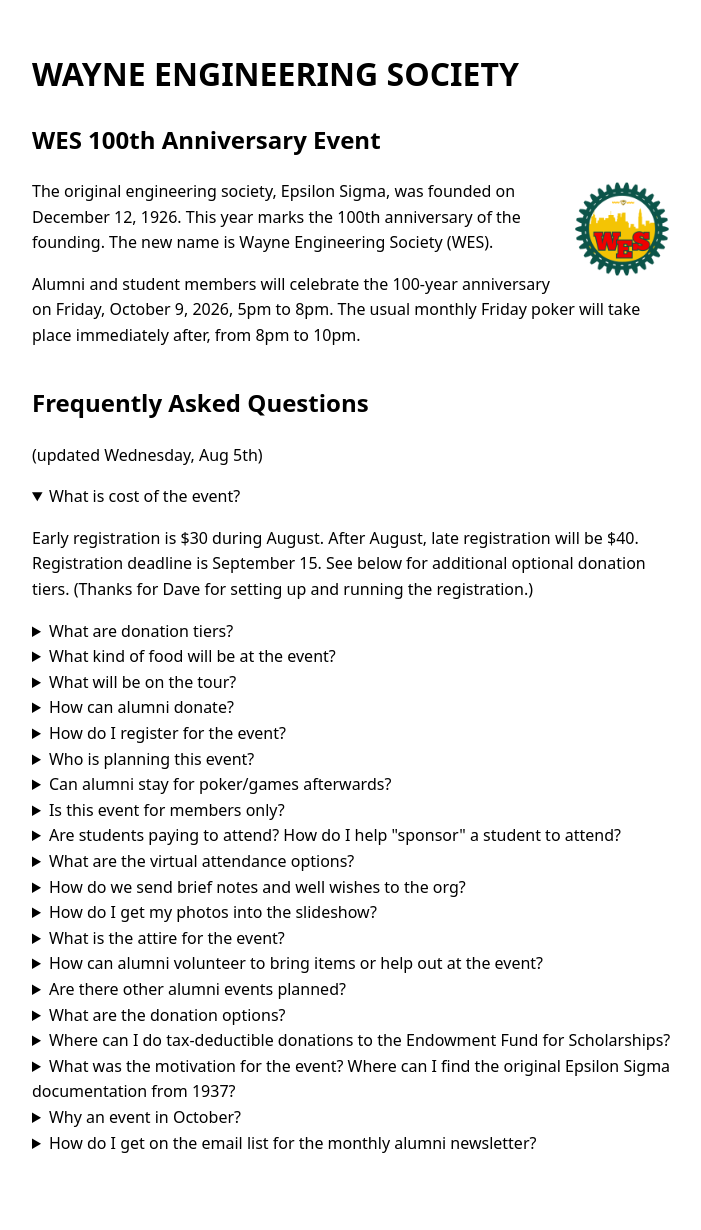
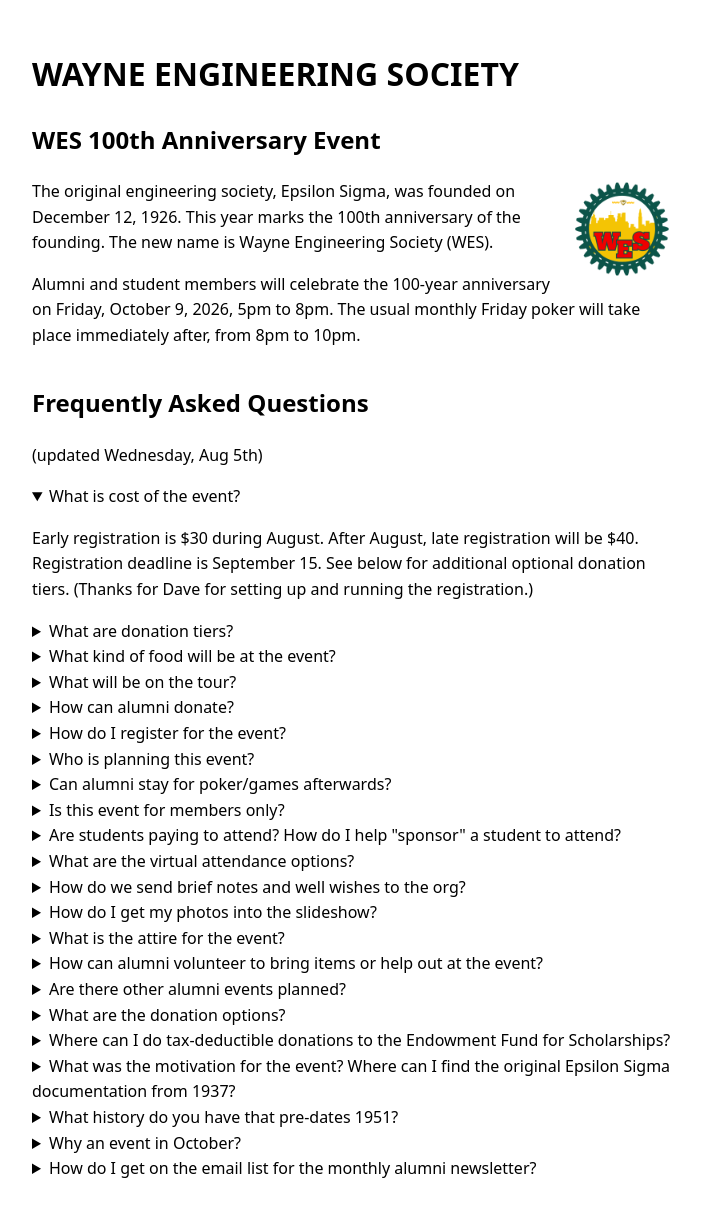
Before and after one commit to mciechanumich/WES100, a Jekyll site: the page built from docs/index.html, in a window 1280 px wide. Shown: the whole page, without its empty margins (288-989 px from the left). Built offline with Jekyll 4.4.1, drawn with Linux system fonts in a browser that asks for light colours; before the commit the page ends 1204 px from its top, so only the background shows below that.

Commit message:
feat: added faq about history pre 1951.

```diff
--- a/docs/index.html
+++ b/docs/index.html
@@ -204,6 +204,21 @@
   </details>
 
   <details class="faq-item">
+    <summary class="faq-question">What history do you have that pre-dates 1951?</summary>
+    <div class="faq-answer">
+      <p>Andy says that when the EB Chapter was founded in 1951, the first 20 members were student members of Epsilon Sigma, but the next 40 or so were alumni of Epsilon Sigma that were allowed to join EB. Also, Dr. Wales EB22, Dr. Hess EB23, and Dr. Donnelly EB24 were all faculity advisors that joined EB. You will see that most of the members in roll EB25 thru EB60 have graduation dates that pre-date the founding in 1951.
+      </p>
+      <p> Below is an image from the Spring of 1940. It appears to show 7 initiates, 5 members, and 11 alumni and faculty. This is the oldest photo I have found so far.
+      </p>
+      <p>
+<a href="{{ 'images/ES_Spring_1940.jpg' | relative_url }}" target="_blank">
+  <img src="{{ 'images/ES_Sprint_1940.jpg' | relative_url }}" width="200" alt="class of Spring 1940" class="framed-image">
+</a>
+      </p>
+    </div>
+  </details>
+
+  <details class="faq-item">
     <summary class="faq-question">Why an event in October?</summary>
     <div class="faq-answer">
       <p>We chose October over December because of the better weather. If we have enough interest from alumni, we can schedule a Zoom event to take place on the exact anniversary date, Saturday, December 12, 2026.
@@ -220,4 +235,5 @@
   </details>
 
 
+
 </section>
```
Also changed, not shown: docs/images/ES_Spring_1940.jpg (added).
